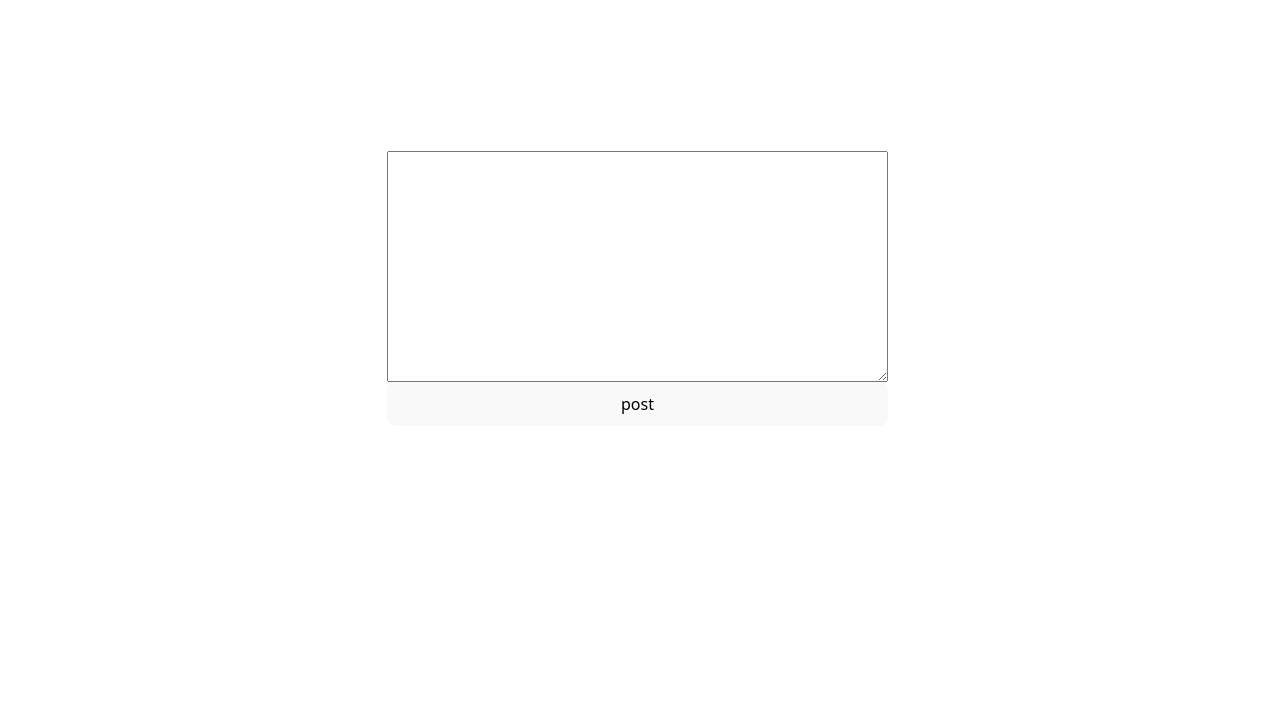
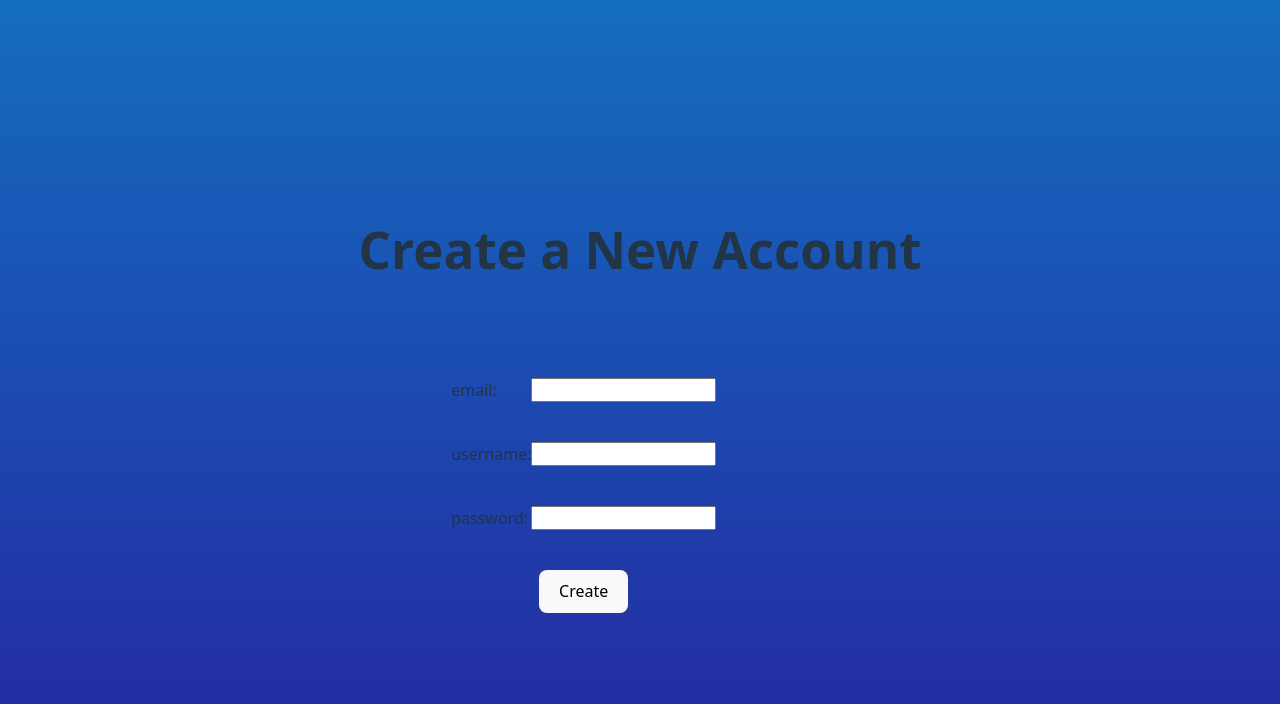
Before and after one commit to Kalzemic/kafka_cloud_system, a React (Vite) app in the folder client/: page /create in a window 1280 px wide. Shown: the top 704 px of the page. Built offline with nearby package versions, Linux system fonts and the light colour scheme.

Commit message:
create account page

```diff
--- a/client/src/App.css
+++ b/client/src/App.css
@@ -4,4 +4,5 @@
     align-items: center;
     width: 100;
     height: 100%;
+
 }
--- a/client/src/App.tsx
+++ b/client/src/App.tsx
@@ -1,6 +1,7 @@
 import { BrowserRouter, Routes, Route } from "react-router-dom"
 import LoginPage from "./pages/LoginPage"
 import FeedPage from "./pages/FeedPage"
+import CreatePage from "./pages/CreatePage"
 
 export default function App() {
   return (
@@ -8,6 +9,7 @@ export default function App() {
     <BrowserRouter >
       <Routes>
         <Route path='/' element={<LoginPage />} />
+        <Route path='/create' element={<CreatePage />} />
         <Route path='/:email' element={<FeedPage />} />
       </Routes>
     </BrowserRouter>
--- a/client/src/index.css
+++ b/client/src/index.css
@@ -5,7 +5,7 @@
 
   color-scheme: light dark;
   color: rgba(255, 255, 255, 0.87);
-  background-color: #242424;
+  background: linear-gradient(rgb(20, 109, 192),rgb(37, 37, 159));
 
   font-synthesis: none;
   text-rendering: optimizeLegibility;
--- /dev/null
+++ b/client/src/pages/CreatePage.tsx
@@ -0,0 +1,60 @@
+import { useState } from "react";
+import { useNavigate } from "react-router-dom";
+
+
+
+export default function CreatePage(){
+
+    const roles = ['User','Student']
+    const [email,setEmail]= useState('')
+    const [password,setPassword] = useState('')
+    const [username,setUsername]= useState('')
+    const navigate = useNavigate()
+
+    const createAccount= async (e: React.FormEvent)=>{
+        e.preventDefault()
+
+        try{
+            const resp = await fetch('http://localhost:9090/users',
+                {
+                    method:"POST",
+                    headers:{ 'Content-Type': 'application/json' },
+                    body: JSON.stringify({'email': email, 'password': password, 'username': username, 'roles': roles})
+                }
+            )
+            if (resp.ok) {
+                alert('account created successfully')
+                navigate(`/${encodeURIComponent(email)}?password=${encodeURIComponent(password)}`)
+            }
+            else {
+                alert(`${resp.statusText}`)
+            }
+        } catch(e){
+            alert(`failed to create account ${e}`)
+        }
+        setEmail('')
+        setUsername('')
+        setPassword('')
+
+    }
+    return(
+        <div>
+            <h1>Create a New Account</h1>
+            <form className='login-form' onSubmit={createAccount}>
+                <div className='segment'>
+                    <label title="email">email:</label>
+                    <input type="text" onChange={(e) => setEmail(e.target.value)} />
+                </div>
+                <div className='segment'>
+                    <label title="username"> username:</label>
+                    <input type='text' onChange={(e) => setUsername(e.target.value)} />
+                </div>
+                <div className='segment'>
+                    <label title="password"> password:</label>
+                    <input type='password' onChange={(e) => setPassword(e.target.value)} />
+                </div>
+                <button type='submit'>Create</button>
+            </form>
+        </div>
+    );
+}
--- a/client/src/pages/FeedPage.tsx
+++ b/client/src/pages/FeedPage.tsx
@@ -54,6 +54,7 @@ export default function FeedPage() {
             )
             if (resp.ok) {
                 console.log('post sent successfully')
+                setContent('')
             }
             else {
                 alert(`${resp.statusText}`)
@@ -65,6 +66,7 @@ export default function FeedPage() {
 
     return (
         <div className='feed-page'>
+            <h2>Welcome {email}</h2>
             <form className='post-form' onSubmit={createPost}>
                 <textarea rows={15} cols={60} onChange={(e) => setContent(e.target.value)}></textarea>
                 <button type='submit'>post</button>
--- a/client/src/pages/LoginPage.tsx
+++ b/client/src/pages/LoginPage.tsx
@@ -50,6 +50,9 @@ export default function LoginPage() {
                 </div>
                 <button type='submit'>login</button>
             </form>
+            <button className='create-button'
+            onClick={()=>navigate('/create')}
+            type='button'>Create an Account</button>
         </div>
     )
 }
--- a/client/src/styles/LoginPage.css
+++ b/client/src/styles/LoginPage.css
@@ -33,4 +33,14 @@
     display: flex;
     flex-direction: row;
     gap: 30px;
+    text-align: left;
 }
+
+.segment label{
+    width:50px;
+}
+
+.create-button{
+    margin-top:30px;
+    background: none;
+}
```
Also changed, not shown: client/src/styles/CreatePage.css (added), 1 other file (tests, documents, lock files or other folders).
